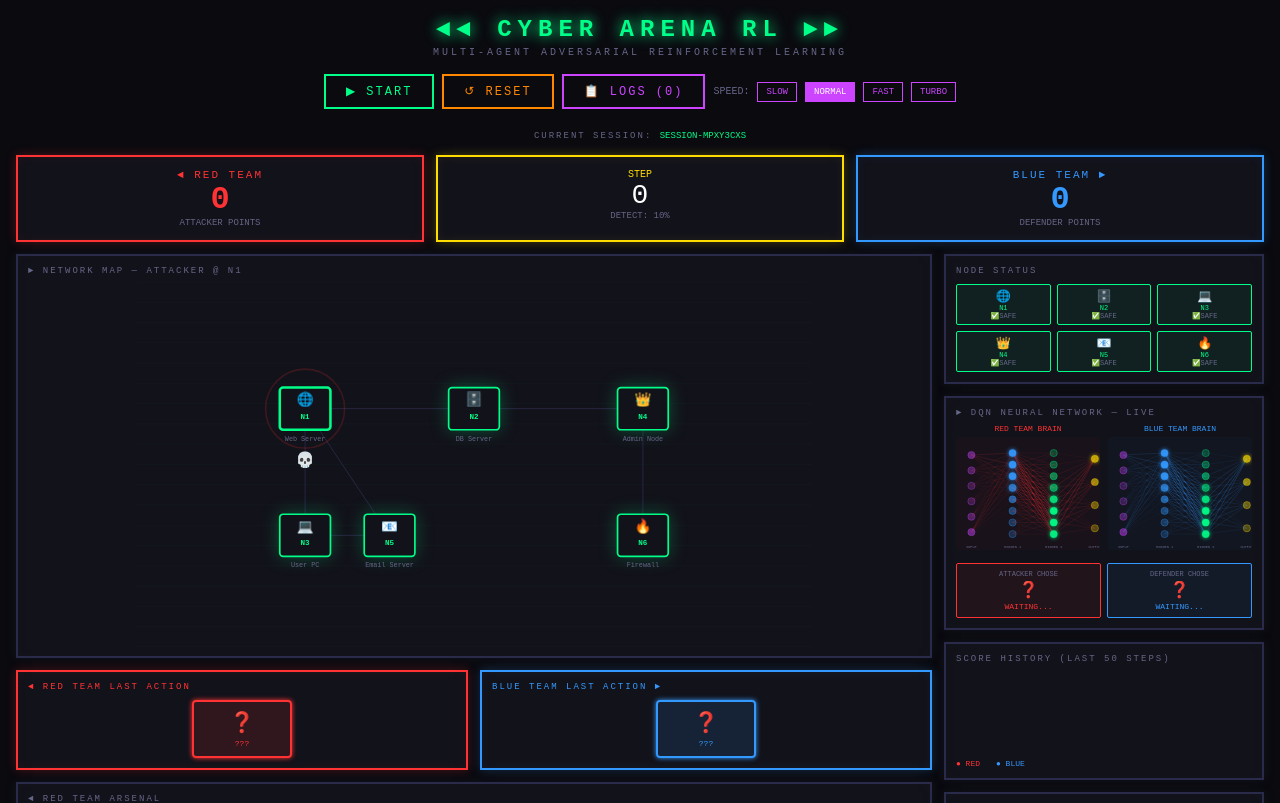
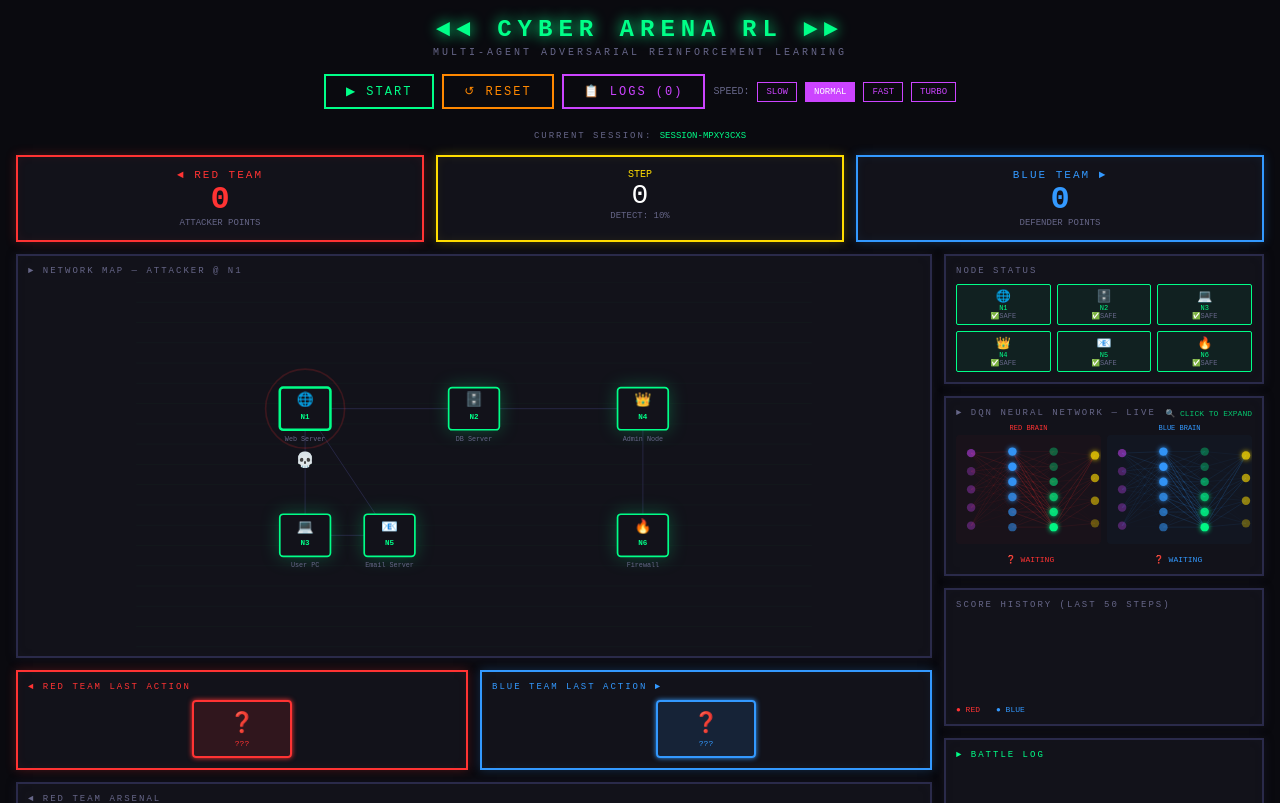
Before and after one commit to vansh-kumar-007/cyber_arena-, a React (Create React App) app in the folder frontend/: page / in a window 1280 px wide. Shown: the top 803 px of the page. Built offline with nearby package versions, Linux system fonts and the light colour scheme.

Commit message:
Step 17 upgrade - click to expand neural network full screen modal

```diff
--- a/frontend/src/App.js
+++ b/frontend/src/App.js
@@ -402,14 +402,13 @@ function ActionCard({ data, type, isActive }) {
 
 
 // ─── NEURAL NETWORK VISUALIZER ────────────────────────────────────────────────
-function NeuralNetVisualizer({ lastAttack, lastDefense, step }) {
-  // Simulate neuron activations based on current actions
+function NeuralNetModal({ onClose, lastAttack, lastDefense, step }) {
   const getActivations = (actionId, layerSize, layer) => {
-    if (actionId === null || actionId === undefined) return Array(layerSize).fill(0);
+    if (actionId === null || actionId === undefined) return Array(layerSize).fill(0.3);
     const seed = (actionId * 7 + layer * 13 + step) % 100;
     return Array(layerSize).fill(0).map((_, i) => {
       const val = Math.sin(i * 0.5 + seed * 0.3 + actionId * 0.7) * 0.5 + 0.5;
-      return Math.max(0, val);
+      return Math.max(0.1, val);
     });
   };
 
@@ -417,102 +416,106 @@ function NeuralNetVisualizer({ lastAttack, lastDefense, step }) {
   const defenseId = DEFENSES.findIndex(d => d.name === lastDefense?.name);
 
   const layers = [
-    { name: "INPUT", size: 6, color: COLORS.purple },
-    { name: "HIDDEN 1", size: 8, color: COLORS.blue },
-    { name: "HIDDEN 2", size: 8, color: COLORS.green },
-    { name: "OUTPUT", size: 4, color: COLORS.yellow },
+    { name: "INPUT\n(29)", size: 8, color: COLORS.purple },
+    { name: "HIDDEN 1\n(128)", size: 10, color: COLORS.blue },
+    { name: "HIDDEN 2\n(128)", size: 10, color: COLORS.green },
+    { name: "OUTPUT\n(12)", size: 6, color: COLORS.yellow },
   ];
 
-  const W = 280;
-  const H = 220;
-  const layerX = (i) => 30 + i * (W - 40) / (layers.length - 1);
-  const neuronY = (idx, total) => 20 + (idx + 0.5) * (H - 40) / total;
+  const W = 500;
+  const H = 380;
+  const layerX = (i) => 60 + i * (W - 80) / (layers.length - 1);
+  const neuronY = (idx, total) => 30 + (idx + 0.5) * (H - 60) / total;
 
-  return (
-    <PixelBorder style={{ padding: "10px" }}>
-      <div style={{
-        color: COLORS.gray, fontFamily: PIXEL_FONT,
-        fontSize: "9px", letterSpacing: "2px", marginBottom: "6px"
-      }}>
-        ► DQN NEURAL NETWORK — LIVE
-      </div>
-
-      {/* Two networks side by side */}
-      <div style={{ display: "grid", gridTemplateColumns: "1fr 1fr", gap: "8px" }}>
-        {[
-          { label: "RED TEAM BRAIN", color: COLORS.red, actionId: attackId },
-          { label: "BLUE TEAM BRAIN", color: COLORS.blue, actionId: defenseId },
-        ].map(({ label, color, actionId }) => {
-          return (
-            <div key={label}>
+  const renderNetwork = (actionId, color, label) => (
+    <div style={{ flex: 1 }}>
       <div style={{
         color, fontFamily: PIXEL_FONT,
-                fontSize: "8px", marginBottom: "4px", textAlign: "center"
+        fontSize: "11px", textAlign: "center",
+        marginBottom: "8px", letterSpacing: "3px"
       }}>
         {label}
       </div>
       <svg width="100%" viewBox={`0 0 ${W} ${H}`}
-                style={{ background: `${color}08`, borderRadius: "4px" }}>
+        style={{
+          background: `${color}08`,
+          borderRadius: "8px",
+          border: `1px solid ${color}30`
+        }}>
 
-                {/* Draw connections between layers */}
+        {/* Connections */}
         {layers.slice(0, -1).map((layer, li) => {
           const nextLayer = layers[li + 1];
           const acts = getActivations(actionId, layer.size, li);
           const nextActs = getActivations(actionId, nextLayer.size, li + 1);
-                  return Array(layer.size).fill(0).map((_, ni) =>
-                    Array(nextLayer.size).fill(0).map((_, nj) => {
-                      const strength = (acts[ni] + nextActs[nj]) / 2;
+          return acts.map((actA, ni) =>
+            nextActs.map((actB, nj) => {
+              const strength = (actA + actB) / 2;
               return (
-                        <line
+                <motion.line
                   key={`${li}-${ni}-${nj}`}
                   x1={layerX(li)} y1={neuronY(ni, layer.size)}
                   x2={layerX(li + 1)} y2={neuronY(nj, nextLayer.size)}
                   stroke={color}
-                          strokeWidth={strength * 1.5}
-                          opacity={strength * 0.4}
+                  strokeWidth={strength * 2}
+                  animate={{ opacity: [strength * 0.3, strength * 0.6, strength * 0.3] }}
+                  transition={{ duration: 1.5 + Math.random(), repeat: Infinity }}
                 />
               );
             })
           );
         })}
 
-                {/* Draw neurons */}
+        {/* Neurons */}
         {layers.map((layer, li) => {
           const acts = getActivations(actionId, layer.size, li);
           return acts.map((activation, ni) => {
             const x = layerX(li);
             const y = neuronY(ni, layer.size);
-                    const r = 7;
+            const r = 12;
             return (
               <g key={`${li}-${ni}`}>
+                {/* Glow ring */}
+                {activation > 0.5 && (
+                  <motion.circle
+                    cx={x} cy={y} r={r + 6}
+                    fill="none"
+                    stroke={layer.color}
+                    strokeWidth="1"
+                    animate={{ opacity: [0.6, 0, 0.6], r: [r + 4, r + 10, r + 4] }}
+                    transition={{ duration: 1.2, repeat: Infinity }}
+                  />
+                )}
+                {/* Main neuron */}
                 <motion.circle
                   cx={x} cy={y} r={r}
                   fill={layer.color}
-                          opacity={0.2 + activation * 0.8}
                   animate={{
                     opacity: [
                       0.2 + activation * 0.8,
-                              0.2 + activation * 0.6,
+                      0.4 + activation * 0.6,
                       0.2 + activation * 0.8
-                            ]
+                    ],
+                    r: [r, r + (activation > 0.7 ? 2 : 0), r]
                   }}
-                          transition={{
-                            duration: 1 + activation,
-                            repeat: Infinity
-                          }}
+                  transition={{ duration: 0.8 + activation * 0.8, repeat: Infinity }}
                   style={{
                     filter: activation > 0.6
-                              ? `drop-shadow(0 0 4px ${layer.color})`
+                      ? `drop-shadow(0 0 8px ${layer.color})`
                       : "none"
                   }}
                 />
-                        <circle
-                          cx={x} cy={y} r={r}
-                          fill="none"
-                          stroke={layer.color}
-                          strokeWidth="1"
-                          opacity={0.6}
-                        />
+                {/* Border */}
+                <circle cx={x} cy={y} r={r}
+                  fill="none" stroke={layer.color}
+                  strokeWidth="1.5" opacity={0.8} />
+                {/* Activation value */}
+                <text x={x} y={y + 4}
+                  textAnchor="middle" fontSize="7"
+                  fill="white" fontFamily={PIXEL_FONT}
+                  opacity={0.9}>
+                  {activation.toFixed(1)}
+                </text>
               </g>
             );
           });
@@ -520,60 +523,287 @@ function NeuralNetVisualizer({ lastAttack, lastDefense, step }) {
 
         {/* Layer labels */}
         {layers.map((layer, li) => (
-                  <text
-                    key={li}
-                    x={layerX(li)} y={H - 5}
-                    textAnchor="middle"
-                    fontSize="7"
-                    fill={COLORS.gray}
-                    fontFamily={PIXEL_FONT}
-                  >
-                    {layer.name}
+          <text key={li}
+            x={layerX(li)} y={H - 8}
+            textAnchor="middle" fontSize="8"
+            fill={layer.color} fontFamily={PIXEL_FONT}>
+            {layer.name.split('\n')[0]}
+          </text>
+        ))}
+        {layers.map((layer, li) => (
+          <text key={`sub-${li}`}
+            x={layerX(li)} y={H + 4}
+            textAnchor="middle" fontSize="7"
+            fill={COLORS.gray} fontFamily={PIXEL_FONT}>
+            {layer.name.split('\n')[1]}
           </text>
         ))}
       </svg>
     </div>
   );
-        })}
+
+  return (
+    <motion.div
+      initial={{ opacity: 0 }}
+      animate={{ opacity: 1 }}
+      exit={{ opacity: 0 }}
+      onClick={onClose}
+      style={{
+        position: "fixed", top: 0, left: 0, right: 0, bottom: 0,
+        background: "rgba(0,0,0,0.92)",
+        display: "flex", alignItems: "center", justifyContent: "center",
+        zIndex: 300, cursor: "pointer",
+      }}
+    >
+      <motion.div
+        initial={{ scale: 0.3, opacity: 0 }}
+        animate={{ scale: 1, opacity: 1 }}
+        exit={{ scale: 0.3, opacity: 0 }}
+        transition={{ type: "spring", damping: 20, stiffness: 200 }}
+        onClick={e => e.stopPropagation()}
+        style={{
+          background: COLORS.panel,
+          border: `2px solid ${COLORS.border}`,
+          boxShadow: `0 0 40px ${COLORS.green}30`,
+          padding: "24px",
+          borderRadius: "8px",
+          width: "90vw",
+          maxWidth: "1100px",
+          cursor: "default",
+        }}
+      >
+        {/* Header */}
+        <div style={{
+          display: "flex",
+          justifyContent: "space-between",
+          alignItems: "center",
+          marginBottom: "20px"
+        }}>
+          <motion.div
+            animate={{ textShadow: [`0 0 8px ${COLORS.green}`, `0 0 20px ${COLORS.green}`, `0 0 8px ${COLORS.green}`] }}
+            transition={{ duration: 2, repeat: Infinity }}
+            style={{ color: COLORS.green, fontFamily: PIXEL_FONT, fontSize: "14px", letterSpacing: "4px" }}
+          >
+            ► DQN NEURAL NETWORK — LIVE VIEW
+          </motion.div>
+          <motion.button
+            whileHover={{ scale: 1.1, boxShadow: `0 0 12px ${COLORS.red}` }}
+            onClick={onClose}
+            style={{
+              background: "transparent",
+              border: `2px solid ${COLORS.red}`,
+              color: COLORS.red, fontFamily: PIXEL_FONT,
+              fontSize: "12px", padding: "6px 16px",
+              cursor: "pointer", letterSpacing: "2px",
+            }}
+          >✕ CLOSE</motion.button>
         </div>
 
-      {/* Current decision display */}
+        {/* Info bar */}
         <div style={{
-        display: "grid", gridTemplateColumns: "1fr 1fr",
-        gap: "6px", marginTop: "8px"
+          display: "flex", gap: "16px",
+          marginBottom: "16px", flexWrap: "wrap"
+        }}>
+          {[
+            { label: "ARCHITECTURE", value: "29 → 128 → 128 → 12", color: COLORS.green },
+            { label: "ALGORITHM", value: "Deep Q-Network (DQN)", color: COLORS.purple },
+            { label: "OPTIMIZER", value: "Adam (lr=0.0005)", color: COLORS.blue },
+            { label: "REPLAY BUFFER", value: "10,000 experiences", color: COLORS.yellow },
+          ].map(item => (
+            <PixelBorder key={item.label} style={{ padding: "6px 12px", flex: 1 }}>
+              <div style={{ color: COLORS.gray, fontFamily: PIXEL_FONT, fontSize: "7px" }}>
+                {item.label}
+              </div>
+              <div style={{ color: item.color, fontFamily: PIXEL_FONT, fontSize: "9px", marginTop: "2px" }}>
+                {item.value}
+              </div>
+            </PixelBorder>
+          ))}
+        </div>
+
+        {/* Networks side by side */}
+        <div style={{ display: "flex", gap: "24px", marginBottom: "16px" }}>
+          {renderNetwork(attackId, COLORS.red, "◄ RED TEAM BRAIN (ATTACKER DQN)")}
+          {renderNetwork(defenseId, COLORS.blue, "BLUE TEAM BRAIN (DEFENDER DQN) ►")}
+        </div>
+
+        {/* Current decisions */}
+        <div style={{ display: "grid", gridTemplateColumns: "1fr 1fr", gap: "12px" }}>
+          <PixelBorder color={COLORS.red} style={{ padding: "12px", textAlign: "center" }}>
+            <div style={{ color: COLORS.gray, fontFamily: PIXEL_FONT, fontSize: "8px" }}>
+              ATTACKER NETWORK OUTPUT
+            </div>
+            <div style={{ fontSize: "24px", margin: "6px 0" }}>
+              {lastAttack?.emoji || "❓"}
+            </div>
+            <div style={{ color: COLORS.red, fontFamily: PIXEL_FONT, fontSize: "11px" }}>
+              {lastAttack?.name || "WAITING FOR FIRST STEP..."}
+            </div>
+          </PixelBorder>
+          <PixelBorder color={COLORS.blue} style={{ padding: "12px", textAlign: "center" }}>
+            <div style={{ color: COLORS.gray, fontFamily: PIXEL_FONT, fontSize: "8px" }}>
+              DEFENDER NETWORK OUTPUT
+            </div>
+            <div style={{ fontSize: "24px", margin: "6px 0" }}>
+              {lastDefense?.emoji || "❓"}
+            </div>
+            <div style={{ color: COLORS.blue, fontFamily: PIXEL_FONT, fontSize: "11px" }}>
+              {lastDefense?.name || "WAITING FOR FIRST STEP..."}
+            </div>
+          </PixelBorder>
+        </div>
+
+        <div style={{
+          textAlign: "center", marginTop: "12px",
+          color: COLORS.gray, fontFamily: PIXEL_FONT, fontSize: "8px"
+        }}>
+          CLICK ANYWHERE OUTSIDE TO CLOSE
+        </div>
+      </motion.div>
+    </motion.div>
+  );
+}
+
+function NeuralNetVisualizer({ lastAttack, lastDefense, step }) {
+  const [showModal, setShowModal] = useState(false);
+
+  const getActivations = (actionId, layerSize, layer) => {
+    if (actionId === null || actionId === undefined) return Array(layerSize).fill(0.3);
+    const seed = (actionId * 7 + layer * 13 + step) % 100;
+    return Array(layerSize).fill(0).map((_, i) => {
+      const val = Math.sin(i * 0.5 + seed * 0.3 + actionId * 0.7) * 0.5 + 0.5;
+      return Math.max(0.1, val);
+    });
+  };
+
+  const attackId = ATTACKS.findIndex(a => a.name === lastAttack?.name);
+  const defenseId = DEFENSES.findIndex(d => d.name === lastDefense?.name);
+
+  const layers = [
+    { name: "INPUT", size: 5, color: COLORS.purple },
+    { name: "H1", size: 6, color: COLORS.blue },
+    { name: "H2", size: 6, color: COLORS.green },
+    { name: "OUT", size: 4, color: COLORS.yellow },
+  ];
+
+  const W = 240;
+  const H = 180;
+  const layerX = (i) => 25 + i * (W - 35) / (layers.length - 1);
+  const neuronY = (idx, total) => 15 + (idx + 0.5) * (H - 30) / total;
+
+  return (
+    <>
+      <motion.div
+        whileHover={{ scale: 1.02, boxShadow: `0 0 20px ${COLORS.green}40` }}
+        onClick={() => setShowModal(true)}
+        style={{ cursor: "pointer" }}
+      >
+        <PixelBorder style={{ padding: "10px" }}>
+          <div style={{
+            display: "flex", justifyContent: "space-between",
+            alignItems: "center", marginBottom: "6px"
           }}>
             <div style={{
-          border: `1px solid ${COLORS.red}`,
-          background: `${COLORS.red}10`,
-          padding: "6px", borderRadius: "2px", textAlign: "center"
+              color: COLORS.gray, fontFamily: PIXEL_FONT,
+              fontSize: "9px", letterSpacing: "2px"
             }}>
-          <div style={{ color: COLORS.gray, fontFamily: PIXEL_FONT, fontSize: "7px" }}>
-            ATTACKER CHOSE
+              ► DQN NEURAL NETWORK — LIVE
             </div>
-          <div style={{ fontSize: "16px", margin: "2px 0" }}>
-            {lastAttack?.emoji || "❓"}
+            <motion.div
+              animate={{ opacity: [1, 0.3, 1] }}
+              transition={{ duration: 1.5, repeat: Infinity }}
+              style={{ color: COLORS.green, fontFamily: PIXEL_FONT, fontSize: "8px" }}
+            >
+              🔍 CLICK TO EXPAND
+            </motion.div>
           </div>
-          <div style={{ color: COLORS.red, fontFamily: PIXEL_FONT, fontSize: "8px" }}>
-            {lastAttack?.name || "WAITING..."}
+
+          <div style={{ display: "grid", gridTemplateColumns: "1fr 1fr", gap: "6px" }}>
+            {[
+              { actionId: attackId, color: COLORS.red, label: "RED BRAIN" },
+              { actionId: defenseId, color: COLORS.blue, label: "BLUE BRAIN" },
+            ].map(({ actionId, color, label }) => (
+              <div key={label}>
+                <div style={{
+                  color, fontFamily: PIXEL_FONT,
+                  fontSize: "7px", textAlign: "center", marginBottom: "3px"
+                }}>
+                  {label}
                 </div>
+                <svg width="100%" viewBox={`0 0 ${W} ${H}`}
+                  style={{ background: `${color}08`, borderRadius: "4px" }}>
+                  {layers.slice(0, -1).map((layer, li) => {
+                    const nextLayer = layers[li + 1];
+                    const acts = getActivations(actionId, layer.size, li);
+                    const nextActs = getActivations(actionId, nextLayer.size, li + 1);
+                    return acts.map((actA, ni) =>
+                      nextActs.map((actB, nj) => {
+                        const strength = (actA + actB) / 2;
+                        return (
+                          <line key={`${li}-${ni}-${nj}`}
+                            x1={layerX(li)} y1={neuronY(ni, layer.size)}
+                            x2={layerX(li + 1)} y2={neuronY(nj, nextLayer.size)}
+                            stroke={color} strokeWidth={strength * 1.2}
+                            opacity={strength * 0.35}
+                          />
+                        );
+                      })
+                    );
+                  })}
+                  {layers.map((layer, li) => {
+                    const acts = getActivations(actionId, layer.size, li);
+                    return acts.map((activation, ni) => {
+                      const x = layerX(li);
+                      const y = neuronY(ni, layer.size);
+                      return (
+                        <motion.circle key={`${li}-${ni}`}
+                          cx={x} cy={y} r={7}
+                          fill={layer.color}
+                          animate={{
+                            opacity: [0.2 + activation * 0.8, 0.4 + activation * 0.5, 0.2 + activation * 0.8]
+                          }}
+                          transition={{ duration: 1 + activation, repeat: Infinity }}
+                          style={{
+                            filter: activation > 0.6
+                              ? `drop-shadow(0 0 4px ${layer.color})`
+                              : "none"
+                          }}
+                        />
+                      );
+                    });
+                  })}
+                </svg>
               </div>
+            ))}
+          </div>
+
+          {/* Mini decision display */}
           <div style={{
-          border: `1px solid ${COLORS.blue}`,
-          background: `${COLORS.blue}10`,
-          padding: "6px", borderRadius: "2px", textAlign: "center"
+            display: "flex", justifyContent: "space-around",
+            marginTop: "6px"
           }}>
-          <div style={{ color: COLORS.gray, fontFamily: PIXEL_FONT, fontSize: "7px" }}>
-            DEFENDER CHOSE
-          </div>
-          <div style={{ fontSize: "16px", margin: "2px 0" }}>
-            {lastDefense?.emoji || "❓"}
-          </div>
-          <div style={{ color: COLORS.blue, fontFamily: PIXEL_FONT, fontSize: "8px" }}>
-            {lastDefense?.name || "WAITING..."}
-          </div>
-        </div>
+            <span style={{ color: COLORS.red, fontFamily: PIXEL_FONT, fontSize: "8px" }}>
+              {lastAttack?.emoji || "❓"} {lastAttack?.name || "WAITING"}
+            </span>
+            <span style={{ color: COLORS.blue, fontFamily: PIXEL_FONT, fontSize: "8px" }}>
+              {lastDefense?.emoji || "❓"} {lastDefense?.name || "WAITING"}
+            </span>
           </div>
         </PixelBorder>
+      </motion.div>
+
+      {/* Expanded Modal */}
+      <AnimatePresence>
+        {showModal && (
+          <NeuralNetModal
+            onClose={() => setShowModal(false)}
+            lastAttack={lastAttack}
+            lastDefense={lastDefense}
+            step={step}
+          />
+        )}
+      </AnimatePresence>
+    </>
   );
 }
 
```
Lines whose indentation alone changed are shown as unchanged.
